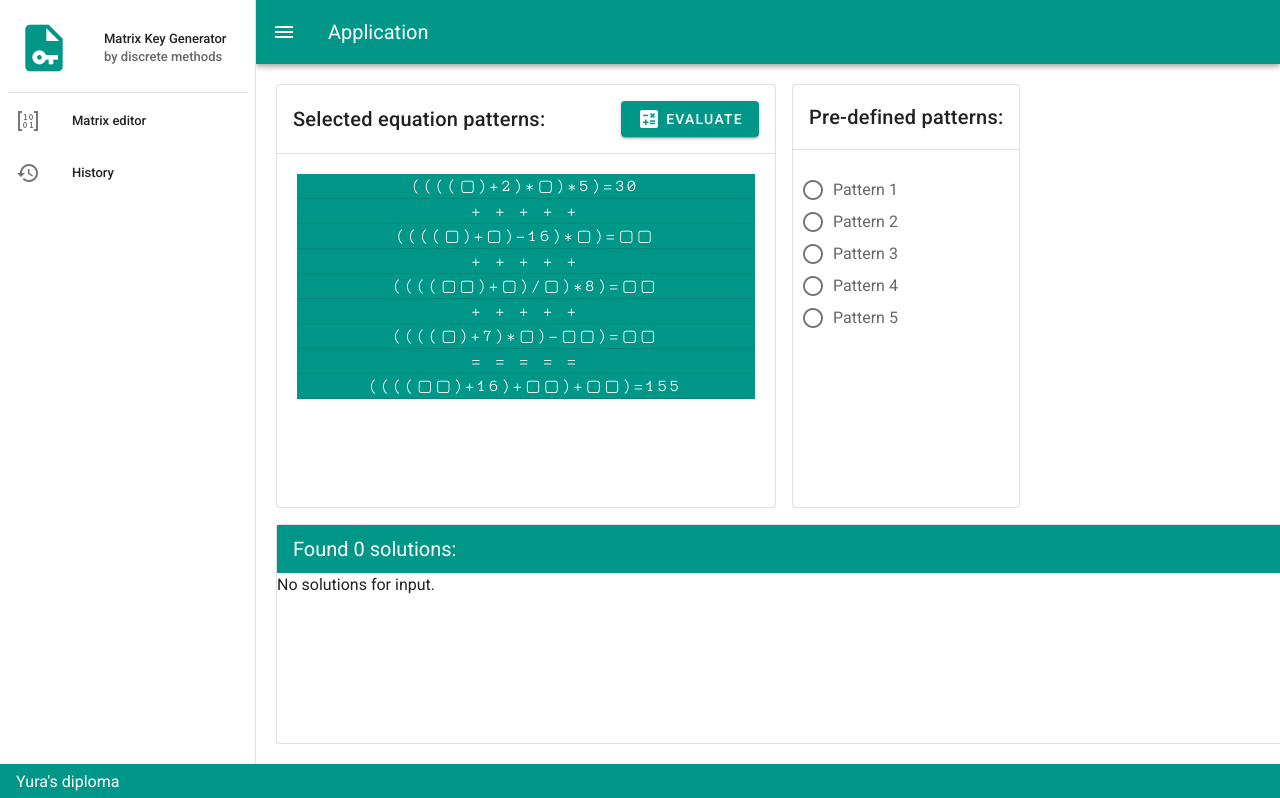
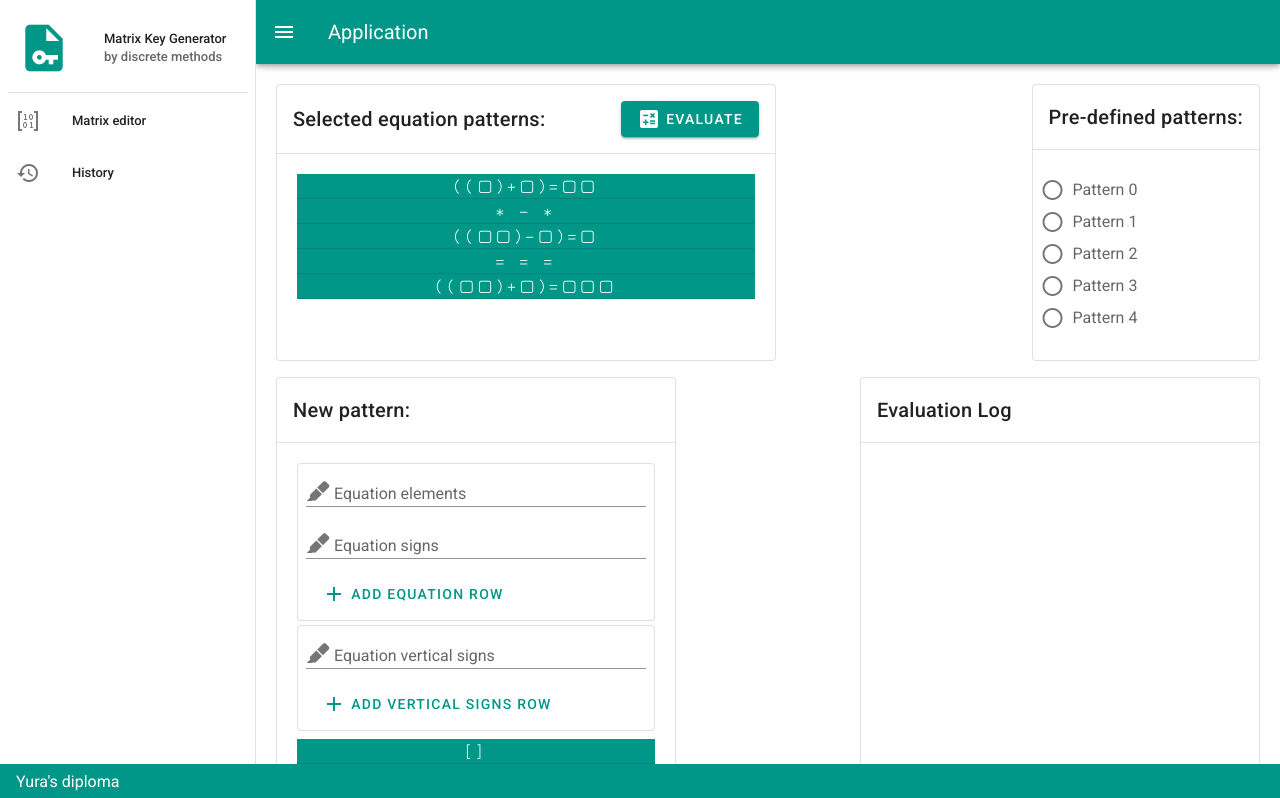
Before and after one commit to YuraIvanskyi/matrix-generator, a Vue app: page / in a window 1280 px wide. Shown: the top 798 px of the page. Built offline with nearby package versions, Linux system fonts and the light colour scheme.

Commit message:
Added Editor

```diff
--- a/package.json
+++ b/package.json
@@ -8,6 +8,7 @@
     "lint": "vue-cli-service lint"
   },
   "dependencies": {
+    "big-cartesian": "^1.1.1",
     "core-js": "^3.3.2",
     "expr-eval": "^2.0.2",
     "mathjs": "^6.2.3",
--- a/src/components/MatrixEditable.vue
+++ b/src/components/MatrixEditable.vue
@@ -1,7 +1,9 @@
 <template>
-<v-layout wrap>
+<v-layout wrap justify-space-between>
   <v-overlay :value="loading">
-      <v-progress-circular indeterminate size="104"></v-progress-circular>
+    <v-layout wrap justify-center>
+      <v-progress-circular indeterminate size="104" class="ma-4"></v-progress-circular>
+    </v-layout>
     </v-overlay>
     <v-card outlined class="ma-2" width="500">
         <v-card-title>Selected equation patterns:
@@ -37,6 +39,73 @@
               :value="n"
             ></v-radio>
           </v-radio-group>
+        </v-card-actions>
+    </v-card>
+    <v-card outlined class="ma-2" width="400" max-width="400">
+        <v-card-title>New pattern:</v-card-title>
+        <v-divider/>
+        <v-card-actions>
+          <v-container>
+          <v-card outlined class="pa-2">
+            <v-text-field
+            class="ma-0 mt-2"
+            label="Equation elements"
+            dense
+            v-model="editableElements"
+            prepend-inner-icon="mdi-marker"
+          ></v-text-field>
+          <v-text-field
+            label="Equation signs"
+            dense
+            class="ma-0 mt-2"
+            v-model="editableSigns"
+            prepend-inner-icon="mdi-marker"
+          ></v-text-field>
+          <v-btn text color="primary" @click="addEquation">
+          <v-icon class="mr-1">mdi-plus</v-icon> Add Equation row
+          </v-btn>
+          </v-card>
+          <v-card outlined class="pa-2 mt-1">
+          <v-text-field
+            label="Equation vertical signs"
+            dense
+            class="ma-0 mt-2"
+            v-model="editableInterSigns"
+            prepend-inner-icon="mdi-marker"
+          ></v-text-field>
+          <v-btn text color="primary" @click="addVerticalSigns">
+          <v-icon class="mr-1">mdi-plus</v-icon> Add Vertical Signs row
+          </v-btn>
+          </v-card>
+          <v-layout class="ma-0" justify-center>
+                <v-container class="mt-2 pa-0" >
+                    <v-sheet tile class="pattern text-center white--text"
+                    v-for="(item, index) in newPattern"
+                    color="primary"
+                    :key="index">
+                      {{item}}
+                      <v-divider/>
+                    </v-sheet>
+                    <v-spacer/>
+            <v-btn text color="primary" @click="savePattern">
+              <v-icon class="mr-1">mdi-plus</v-icon> Save Pattern
+            </v-btn>
+                </v-container>
+            </v-layout>
+          </v-container>
+        </v-card-actions>
+    </v-card>
+    <v-card outlined class="ma-2" width="400" max-width="400">
+        <v-card-title>Evaluation Log</v-card-title>
+        <v-divider/>
+        <v-card-actions>
+          <v-card flat  class="pa-2">
+            <span v-for="(item, index) in currentOperation"
+            :key="index"
+            class="number">
+            {{ item }}<br>
+            </span>
+          </v-card>
         </v-card-actions>
     </v-card>
     <v-card outlined class="ma-2 px-0" min-width="1600">
@@ -86,7 +155,7 @@
 <script>
 /* eslint-disable */
 import MatrixCell from './MatrixCell.vue';
-import { buildExpression, solutions, zipSignsNumbers, evaluateExpressionMatrix, transpose } from '../generator';
+import { buildExpression, latestAction, zipSignsNumbers, evaluateExpressionMatrix, transpose } from '../generator';
 
 export default {
   components: {
@@ -97,9 +166,17 @@
     results: [],
     loading: false,
     radioGroup: 1,
+    currentOperation: latestAction,
     matrices: undefined,
-    input: {
-      1:{
+    editableSigns: '',
+    editableInterSigns: '',
+    editableElements: '',
+    newPattern:{
+        horisontalPatterns:[],
+        verticalSigns:[]
+    },
+    input: [
+      {
         horisontalPatterns:[
           { digits:['▢', 2, '▢', 5, 30,], signs: ['+','*','*','='] },
           { digits:['▢', '▢', 16,'▢', '▢▢'], signs: ['+','-','*', '='] },
@@ -115,7 +192,7 @@
           ['+','+','+', '=']
         ]
       },
-      2:{
+      {
         horisontalPatterns:[
           { digits:['▢','▢', '▢▢',], signs: ['+','='] },
           { digits:['▢▢', '▢', '▢'], signs: ['-', '='] },
@@ -127,7 +204,7 @@
           ['*', '='],
         ]
       },
-     3:{
+      {
         horisontalPatterns:[
           { digits:['▢▢','▢', '▢▢',], signs: ['-','='] },
           { digits:['▢', '▢', '▢▢'], signs: ['+', '='] },
@@ -139,7 +216,7 @@
           ['*', '='],
         ]
       },
-      4:{
+      {
         horisontalPatterns:[
           { digits:[5, '▢', '▢▢',], signs: ['+','='] },
           { digits:['▢', 5, '▢▢'], signs: ['+', '='] },
@@ -151,7 +228,7 @@
           ['*', '='],
         ]
       },
-      5:{
+      {
         horisontalPatterns:[
           { digits:[5, '▢▢', '▢▢',], signs: ['+','='] },
           { digits:['▢', 5, '▢▢'], signs: ['+', '='] },
@@ -162,10 +239,9 @@
           ['+', '+','='],
           ['+', '+', '='],
           ['*', '+', '='],
-          ['*', '+', '='],
-        ]
+        ],
       },
-    },
+    ],
     matrixData: [],
     editMatrixData: [],
   }),
@@ -186,13 +262,29 @@
       this.loading = true;
       setTimeout(() => {
           let res = evaluateExpressionMatrix(this.input[this.radioGroup]);;
-          this.results = res;
+          this.results = [...res];
           this.loading = false;
         }, 1000)
 
     },
     outMatrixRow(index, value) {
-      return zipSignsNumbers(index, value)//.toString().replace('[','').replace(']','').replace(/,/g,'|');
+      return zipSignsNumbers(index, value);
+    },
+    addEquation(){
+      if(this.editableElements.split(',').length - this.editableSigns.split(',').length !== 1) {
+        alert('Wrong equation input!');
+      }
+      else
+      this.newPattern.horisontalPatterns.push({ digits:this.editableElements.split(','), signs: this.editableSigns.split(',') });
+
+    },
+    addVerticalSigns(){
+      this.newPattern.verticalSigns.push(
+        this.editableInterSigns.split(',')
+      );
+    },
+    savePattern(){
+      this.input.push(this.newPattern);
     }
   },
 };
--- a/src/generator.js
+++ b/src/generator.js
@@ -1,32 +1,34 @@
 /* eslint-disable */
-import { evaluate, parse, parser } from 'mathjs';
+import { evaluate } from 'mathjs';
+const bigCartesian = require('big-cartesian');
 
 var start = 0;
+export var latestAction = [];
 
 export function evaluateExpressionMatrix(matrix) {
-
-    const evaluations = matrix.horisontalPatterns;
+    const evaluations = [...matrix.horisontalPatterns];
     const rowAmount = matrix.horisontalPatterns.length;
     const colAmount = matrix.verticalSigns.length;
     const solvedRows = [];
     let sets = [];
-    const verticalSigns = matrix.verticalSigns;
+    const verticalSigns = [...matrix.verticalSigns];
     const validSets = [];
     //build all possible solutions for equations
-    console.log(`Started at ${Date.now()}, elapsed ${Date.now() - start}`);
+
     start = Date.now();
 
     for (let index = 0; index < rowAmount; index++) {
         solvedRows.push(buildExpression(evaluations[index].digits, evaluations[index].signs));
     }
-
-    console.log(`All [${solvedRows.length}] built at ${Date.now()}, elapsed ${Date.now() - start}`);
+    latestAction.push(`All [${solvedRows.length}] expressions built in ${Date.now() - start} ms`);
     start = Date.now();
     //create all combinations of hosrizontal solutions
 
-    sets = solvedRows.reduce(combineArrays);
+    for (const values of bigCartesian(solvedRows)) {
+        sets.push(values);
+    }
 
-    console.log(`Combined [${sets.length}] at ${Date.now()}, elapsed ${Date.now() - start}`);
+    latestAction.push(`All [${sets.length}] combined in ${Date.now() - start} ms`);
     start = Date.now();
 
     const setsAmount = sets.length;
@@ -37,46 +39,36 @@
             subset.push(sets[index].splice(0,colAmount));
         sets[index] = subset;
     }
-
-    console.log(`All [${setsAmount}] flat at ${Date.now()}, elapsed ${Date.now() - start}`);
+    latestAction.push(`All [${setsAmount}] flat in ${Date.now() - start} ms`);
     start = Date.now();
 
     for (let index = 0; index < setsAmount; index++) {
         sets[index] = transpose(sets[index]);
     }
-
-    console.log(`Transposed at ${Date.now()}, elapsed ${Date.now() - start}`);
+    latestAction.push(`All transposed in ${Date.now() - start} ms`);
     start = Date.now();
 
     for (let index = 0; index < setsAmount; index++) {
         const currentSetLength = sets[index].length;
-        const currentSetDigits = [...Array(currentSetLength).keys()];
-        if(currentSetDigits.every( i => tryEquate(verticalSigns[i], sets[index][i])))
+        let isValidSet = true;
+        for (let setIndex = 0; setIndex < currentSetLength; setIndex++) {
+            const eqResult = tryEquate(verticalSigns[setIndex], sets[index][setIndex]);
+            if(!eqResult) {
+                isValidSet = false;
+                break;
+            }
+        }
+        if(isValidSet)
             validSets.push(transpose(sets[index]));
         else sets[index] = null;
     }
-    /*sets.forEach((set, index) => {
-        if([...Array(set.length).keys()].every( i => tryEquate(verticalSigns[i], set[i])))
-            validSets.push(transpose(set));
-    })*/
-    console.log(`Valid at ${Date.now()}, elapsed ${Date.now() - start}`);
+    latestAction.push(`Separated valid in ${Date.now() - start} ms`);
     start = Date.now();
 
     return validSets;
 
 }
 
-function combineArrays(array1, array2) {
-    const result = [];
-    const a1Amount = array1.length;
-    const a2Amount = array2.length;
-    for(let i = 0; i < a1Amount; i++) {
-        for (let j = 0; j < a2Amount; j++) {
-            result.push([array1[i], array2[j]]);
-        }
-    }
-    return result;
-}
 export function transpose(a) {
     return Object.keys(a[0]).map(function(c) {
         return a.map(function(r) { return r[c]; });
@@ -84,7 +76,6 @@
 }
 
 export function buildExpression(elements, operators) {
-    const varietiesAmount = elements.filter(e => e.toString().includes('▢')).length;
     const expressionSolutions = [];
     const elementsAmount = elements.length;
     for (let index = 0; index < elementsAmount; index++) {
@@ -92,35 +83,30 @@
         if(isEmpty)
             elements[index] = [...Array(Math.pow(10,elements[index].length)).keys()].slice(Math.pow(10,elements[index].length-1));
     }
-    for (let step = 0; step < varietiesAmount; step++) {
-        if(step === 0)
-            elements = resolveVariety(elements);
-        else {
-            let levelBuffer = [];
-            const toEquateAmount = elements.length;
-            for(let i = 0; i < toEquateAmount; i++) {
-                levelBuffer.push(...resolveVariety(elements[i]));
-            }
-            elements = levelBuffer;
-        }
+    elements.forEach((i,index) => Array.isArray(i) !== true ? elements[index] = [i] : elements[index] = i);
+    const nelements = [];
+    for (const values of bigCartesian(elements)) {
+        nelements.push(values);
     }
-    console.log(`Resolved varieties at ${Date.now()}, elapsed ${Date.now() - start}`);
+
+
+    latestAction.push(`Resolved variations in ${Date.now() - start} ms`);
     start = Date.now();
-    const toEquateAmount = elements.length;
+    const toEquateAmount = nelements.length;
     for (let index = 0; index < toEquateAmount; index++) {
-        const equationResult = tryEquate(operators, elements[index]);
+        const equationResult = tryEquate(operators, nelements[index]);
         if(equationResult) {
-            expressionSolutions.push(elements[index]);
+            expressionSolutions.push(nelements[index]);
         }
 
     }
-    console.log(`Got expressions at ${Date.now()}, elapsed ${Date.now() - start}`);
+    latestAction.push(`Evaluated expressions in ${Date.now() - start} ms`);
     start = Date.now();
     return expressionSolutions;
 
 }
 
-function resolveVariety(values) { // [1,[4,5],3] -> [[1,4,3],[1,5,3]]
+/*function resolveVariety(values) { // [1,[4,5],3] -> [[1,4,3],[1,5,3]]
     const result = [];
     const valuesLength = values.length;
     for(let item = 0; item < valuesLength; item++) {
@@ -133,13 +119,13 @@
     }
 
     return result;
-}
+}*/
 
 function tryEquate(operators, elements) {
     const equation = zipSignsNumbers(operators, elements);
     const equationParts = equation.split('=');
     const e_left = equationParts[0];
-    const e_right = equationParts[1];
+    const e_right = parseInt(equationParts[1]);
     const equationResult = evaluate(e_left) == e_right;
     return equationResult;
 }
```
Also changed, not shown: 2 other files (tests, documents, lock files or other folders).
